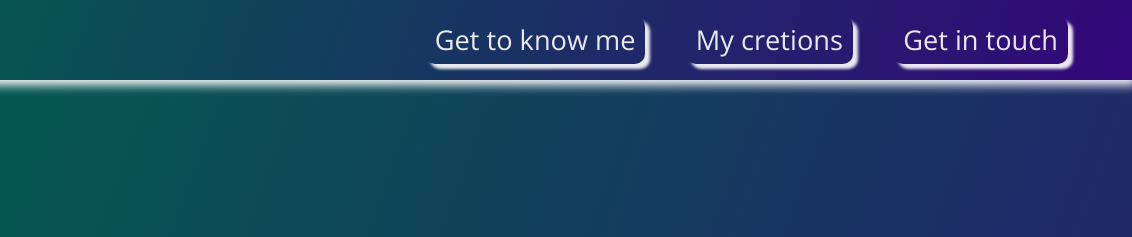
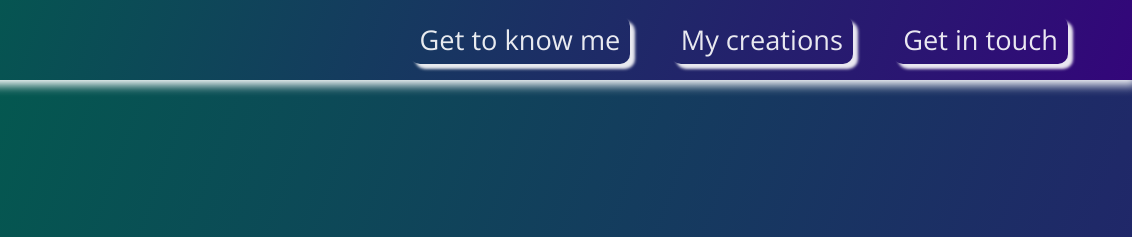
Before and after one commit to Spartan301st/Anil, a plain HTML site: page index.html in a window 1280 px wide. Shown: the top 237 px of the page, 148-1280 px from the left. Drawn offline with nearby package versions, Linux system fonts and the light colour scheme.

Commit message:
Correct a typo

```diff
--- a/index.html
+++ b/index.html
@@ -22,7 +22,7 @@
       </div>
       <ul id="nav-links-container">
         <li><a href="#welcome-section" class="nav-link">Get to know me</a></li>
-        <li><a href="#projects" class="nav-link">My cretions</a></li>
+        <li><a href="#projects" class="nav-link">My creations</a></li>
         <li><a href="#contact-me" class="nav-link">Get in touch</a></li>
       </ul>
       <label id="hamburger">
```
